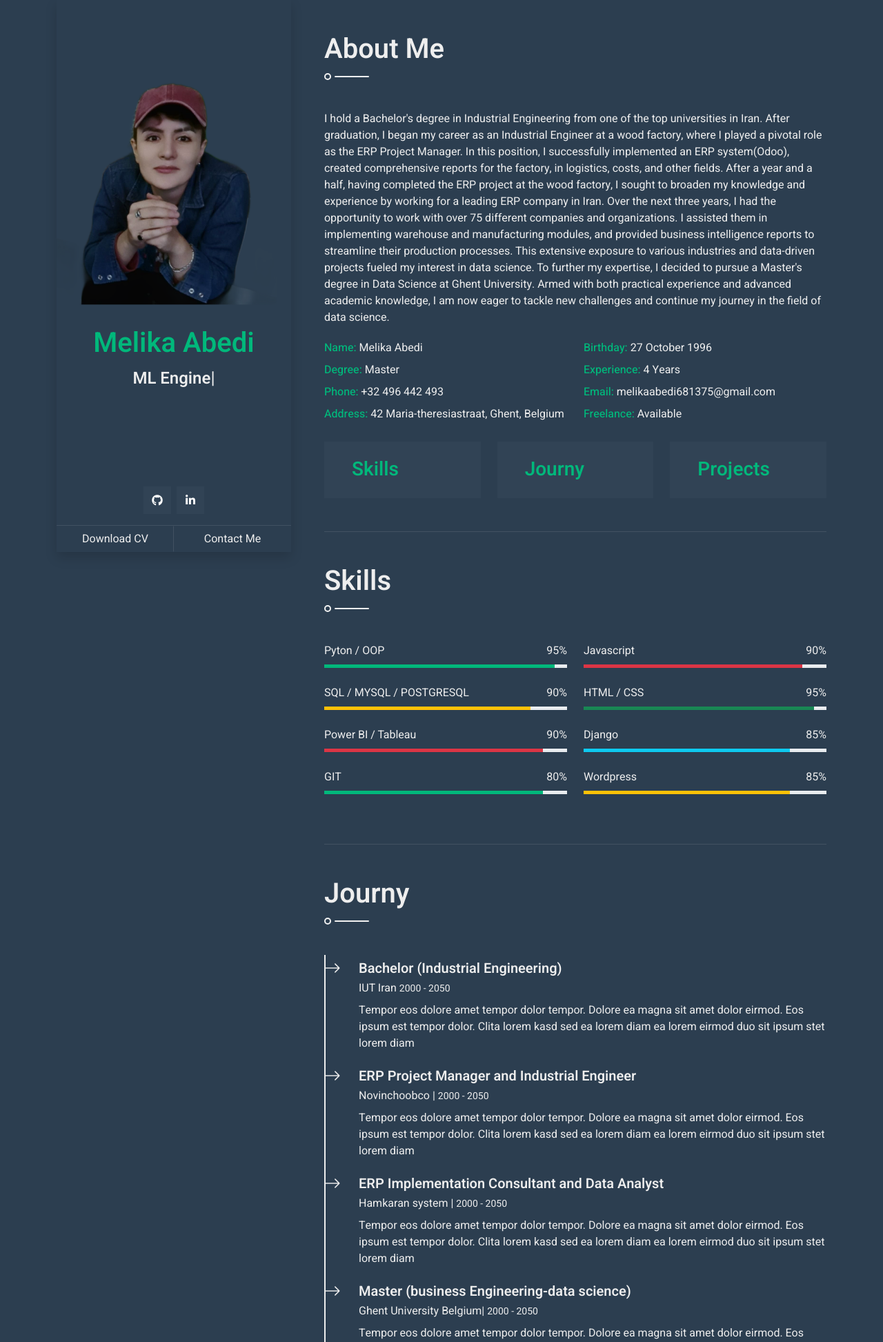
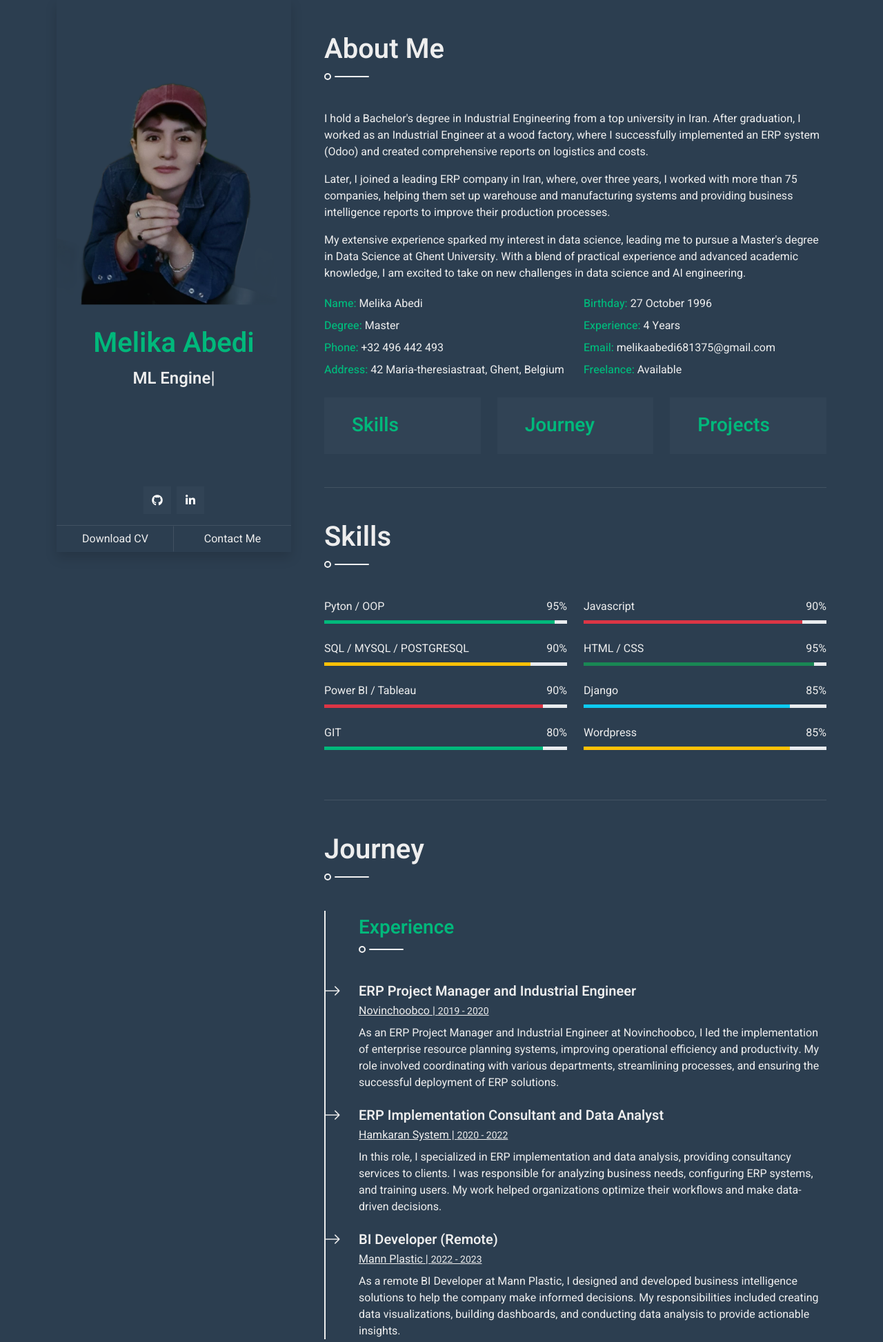
Before and after one commit to melikaabedikoupaei/portfolio, a Django app: page / in a window 1280 px wide. Shown: the top 1945 px of the page at 69% size. Run offline with Django 5.2, Linux system fonts and the light colour scheme; some libraries are stand-ins or nearby versions.

Commit message:
edit journey

```diff
--- a/templates/index.html
+++ b/templates/index.html
@@ -65,13 +65,11 @@
                     <!-- About Start -->
                     <section class="py-5 border-bottom wow fadeInUp" data-wow-delay="0.1s">
                         <h1 class="title pb-3 mb-5">About Me</h1>
-                        <p>I hold a Bachelor's degree in Industrial Engineering from one of the top universities in Iran.  After graduation, I began my career as an Industrial Engineer at a wood factory, where I played a pivotal role as the ERP Project Manager. In this position, I successfully implemented an ERP system(Odoo), created comprehensive reports for the factory, in logistics, costs, and other fields.
+                        <p>I hold a Bachelor's degree in Industrial Engineering from a top university in Iran. After graduation, I worked as an Industrial Engineer at a wood factory, where I successfully implemented an ERP system (Odoo) and created comprehensive reports on logistics and costs.</p>
 
-                            After a year and a half, having completed the ERP project at the wood factory, I sought to broaden my knowledge and experience by working for a leading ERP company in Iran. Over the next three years, I had the opportunity to work with over 75 different companies and organizations. I assisted them in implementing warehouse and manufacturing modules, and provided business intelligence reports to streamline their production processes.
+                            <p> Later, I joined a leading ERP company in Iran, where, over three years, I worked with more than 75 companies, helping them set up warehouse and manufacturing systems and providing business intelligence reports to improve their production processes.</p>
 
-                            This extensive exposure to various industries and data-driven projects fueled my interest in data science. To further my expertise, I decided to pursue a Master's degree in Data Science at Ghent University. Armed with both practical experience and advanced academic knowledge, I am now eager to tackle new challenges and continue my journey in the field of data science.
-
-                            </p>
+                                <p> My extensive experience sparked my interest in data science, leading me to pursue a Master's degree in Data Science at Ghent University. With a blend of practical experience and advanced academic knowledge, I am excited to take on new challenges in data science and AI engineering.</p>
                         <div class="row mb-4">
                             <div class="col-sm-6 py-1">
                                 <span class="fw-medium text-primary">Name:</span> Melika Abedi
@@ -115,9 +113,9 @@
                                 <div class="d-flex bg-secondary p-4">
                                     <div class="ps-3">
                                         <nav class="mb-0">
-                                            <a href="#journy" class="mb-0">
+                                            <a href="#journey" class="mb-0">
                                         <p class="mb-0"></p>
-                                        <h3 class="mb-0">Journy</h3>
+                                        <h3 class="mb-0">Journey</h3>
                                     </a>
                                 </nav>
                                     </div>
@@ -224,35 +222,53 @@
                     <!-- Skills End -->
 
                     <!-- journy Start -->
-                    <section class="py-5 wow fadeInUp" data-wow-delay="0.1s" id="journy">
-                        <h1 class="title pb-3 mb-5">Journy</h1>
+                    <!-- Journey Start -->
+<section class="py-5 wow fadeInUp" data-wow-delay="0.1s" id="journey">
+    <h1 class="title pb-3 mb-5">Journey</h1>
     <div class="border-start border-2 border-light pt-2 ps-5">
-                            <div class="position-relative mb-4">
-                                <span class="bi bi-arrow-right fs-4 text-light position-absolute" style="top: -5px; left: -50px;"></span>
-                                <h5 class="mb-1">Bachelor (Industrial Engineering)</h5>
-                                <p class="mb-2">IUT Iran <small>2000 - 2050</small></p>
-                                <p>Tempor eos dolore amet tempor dolor tempor. Dolore ea magna sit amet dolor eirmod. Eos ipsum est tempor dolor. Clita lorem kasd sed ea lorem diam ea lorem eirmod duo sit ipsum stet lorem diam</p>
-                            </div>
+        <h3 class="title pb-3 mb-5" style="color: #00B87B;">Experience</h3>
         <div class="position-relative mb-4">
             <span class="bi bi-arrow-right fs-4 text-light position-absolute" style="top: -5px; left: -50px;"></span>
             <h5 class="mb-1">ERP Project Manager and Industrial Engineer</h5>
-                                <p class="mb-2">Novinchoobco | <small>2000 - 2050</small></p>
-                                <p>Tempor eos dolore amet tempor dolor tempor. Dolore ea magna sit amet dolor eirmod. Eos ipsum est tempor dolor. Clita lorem kasd sed ea lorem diam ea lorem eirmod duo sit ipsum stet lorem diam</p>
+            <p class="mb-2" style="text-decoration: underline;">Novinchoobco | <small>2019 - 2020</small></p>
+            <p>As an ERP Project Manager and Industrial Engineer at Novinchoobco, I led the implementation of enterprise resource planning systems, improving operational efficiency and productivity. My role involved coordinating with various departments, streamlining processes, and ensuring the successful deployment of ERP solutions.</p>
         </div>
         <div class="position-relative mb-4">
             <span class="bi bi-arrow-right fs-4 text-light position-absolute" style="top: -5px; left: -50px;"></span>
             <h5 class="mb-1">ERP Implementation Consultant and Data Analyst</h5>
-                                <p class="mb-2">Hamkaran system | <small>2000 - 2050</small></p>
-                                <p>Tempor eos dolore amet tempor dolor tempor. Dolore ea magna sit amet dolor eirmod. Eos ipsum est tempor dolor. Clita lorem kasd sed ea lorem diam ea lorem eirmod duo sit ipsum stet lorem diam</p>
+            <p class="mb-2" style="text-decoration: underline;">Hamkaran System | <small>2020 - 2022</small></p>
+            <p>In this role, I specialized in ERP implementation and data analysis, providing consultancy services to clients. I was responsible for analyzing business needs, configuring ERP systems, and training users. My work helped organizations optimize their workflows and make data-driven decisions.</p>
         </div>
         <div class="position-relative mb-4">
             <span class="bi bi-arrow-right fs-4 text-light position-absolute" style="top: -5px; left: -50px;"></span>
-                                <h5 class="mb-1">Master (business Engineering-data science)</h5>
-                                <p class="mb-2">Ghent University Belgium| <small>2000 - 2050</small></p>
-                                <p>Tempor eos dolore amet tempor dolor tempor. Dolore ea magna sit amet dolor eirmod. Eos ipsum est tempor dolor. Clita lorem kasd sed ea lorem diam ea lorem eirmod duo sit ipsum stet lorem diam</p>
+            <h5 class="mb-1">BI Developer (Remote)</h5>
+            <p class="mb-2" style="text-decoration: underline;">Mann Plastic | <small>2022 - 2023</small></p>
+            <p>As a remote BI Developer at Mann Plastic, I designed and developed business intelligence solutions to help the company make informed decisions. My responsibilities included creating data visualizations, building dashboards, and conducting data analysis to provide actionable insights.</p>
+        </div>
+    </div>
+    <div class="border-start border-2 border-light pt-2 ps-5">
+        <h3 class="title pb-3 mb-5" style="color: #00B87B;">Education</h3>
+        <div class="position-relative mb-4">
+            <span class="bi bi-arrow-right fs-4 text-light position-absolute" style="top: -5px; left: -50px;"></span>
+            <h5 class="mb-1">Bachelor (Industrial Engineering)</h5>
+            <p class="mb-2" style="text-decoration: underline;">IUT Iran | <small>2016 - 2020</small></p>
+            <p>During my Bachelor's studies in Industrial Engineering at IUT Iran, I gained a broad perspective on how industries function. The program focused on understanding industrial processes from a holistic viewpoint, helping me appreciate the interconnected nature of engineering principles, process optimization, and systems management.</p>
+        </div>
+        <div class="position-relative mb-4">
+            <span class="bi bi-arrow-right fs-4 text-light position-absolute" style="top: -5px; left: -50px;"></span>
+            <h5 class="mb-1">Preparatory Master Course in Business Engineering - Data Science</h5>
+            <p class="mb-2" style="text-decoration: underline;">Ghent University Belgium | <small>2022 - 2023</small></p>
+            <p>In my preparatory course at Ghent University, I pursued an expanded curriculum that covered essential topics such as data mining, database systems, and data structures and alghorithms that were not included in my Bachelor’s studies. This preparation was crucial for my advanced studies and practical experience in data analytics, statistical modeling, and business process improvement.</p>
+        </div>
+        <div class="position-relative mb-4">
+            <span class="bi bi-arrow-right fs-4 text-light position-absolute" style="top: -5px; left: -50px;"></span>
+            <h5 class="mb-1">Master in Business Engineering - Data Science</h5>
+            <p class="mb-2" style="text-decoration: underline;">Ghent University Belgium | <small>2023 - Present</small></p>
+            <p>Currently, I am pursuing my Master's degree in Business Engineering with a focus on Data Science at Ghent University. My studies involve advanced coursework in machine learning, big data analytics, and strategic management, equipping me with the skills to drive data-driven business transformations.</p>
         </div>
     </div>
 </section>
+
                     <!-- journy End -->
 
 
```
Lines whose indentation alone changed are shown as unchanged.
